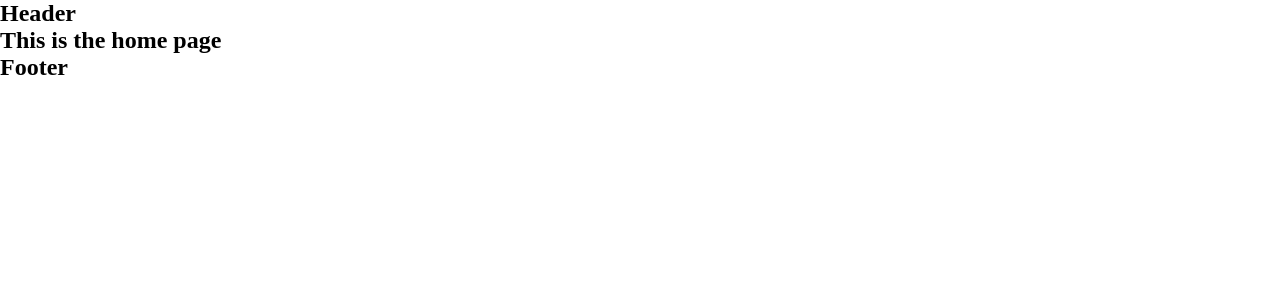
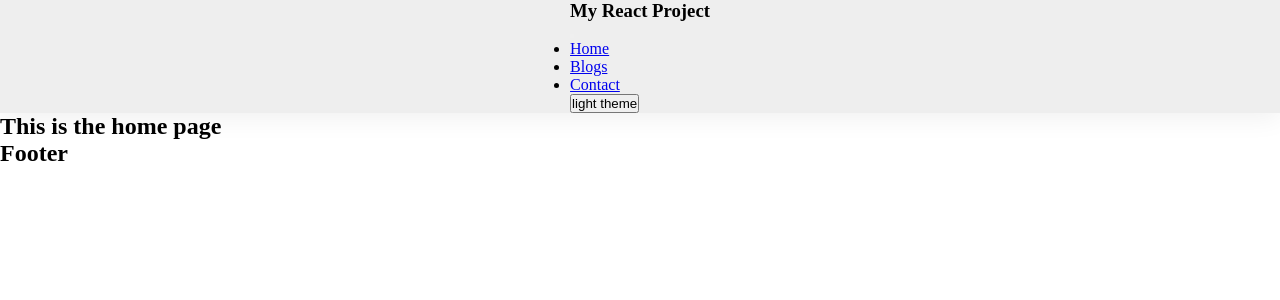
Before and after one commit to Varma-PA/profile-page-temp, a React (Vite) app: page / in a window 1280 px wide. Shown: the top 300 px of the page. Built offline with nearby package versions, Linux system fonts and the light colour scheme.

Commit message:
Completed with setting up base css and route

```diff
--- a/src/App.tsx
+++ b/src/App.tsx
@@ -1,18 +1,48 @@
-import { RouterProvider } from "react-router-dom";
+import { BrowserRouter as Router, Routes, Route } from "react-router-dom";
 import "./styles/main.scss";
 import Footer from "./components/Footer";
 import Header from "./components/Header";
 import router from "./router";
+import { Fragment, useState, useEffect } from "react";
+import HomePage from "./pages/Home";
+import Contact from "./pages/Contact";
+import Blogs from "./pages/Blogs";
+import ErrorPage from "./pages/ErrorPage";
+import { ThemeContext } from "./ThemeContext";
 
 function App() {
+  const [theme, setTheme] = useState("light");
+
+  const [toggle, setToggle] = useState(false);
+
+  useEffect(() => {
+    if (toggle) setTheme("dark");
+    else setTheme("light");
+  }, [toggle]);
+
+  const changeTheme = () => {
+    setToggle((toggle) => !toggle);
+  };
+
   return (
-    <div>
-      <Header />
-      <main>
-        <RouterProvider router={router} />
-      </main>
-      <Footer />
-    </div>
+    <ThemeContext.Provider value={theme}>
+      <Router>
+        <Fragment>
+          <Header callBack={changeTheme} />
+          <main className={`main-block main-${theme}`}>
+            <Routes>
+              <Route path="/" element={<HomePage />}></Route>
+              <Route path="/contact" element={<Contact />}></Route>
+              <Route path="/blogs" element={<Blogs />}></Route>
+              <Route path="/404-not-found" element={<ErrorPage />}></Route>
+              <Route path="*" element={<ErrorPage />}></Route>
+            </Routes>
+            {/* <RouterProvider router={router} /> */}
+          </main>
+          <Footer />
+        </Fragment>
+      </Router>
+    </ThemeContext.Provider>
   );
 }
 
--- /dev/null
+++ b/src/ThemeContext.ts
@@ -0,0 +1,11 @@
+import { createContext } from "react";
+
+type ThemeContextType = "light" | "dark" | null;
+
+// interface ThemeContextType{
+//     color: string;
+// }
+
+const ThemeContext: any = createContext<ThemeContextType>(null);
+
+export { ThemeContext };
--- a/src/components/Header/index.tsx
+++ b/src/components/Header/index.tsx
@@ -1,10 +1,61 @@
-import React from "react";
+import React, { useContext, useState } from "react";
+import { Link } from "react-router-dom";
+import { ThemeContext } from "../../ThemeContext";
 
-const Header = () => {
+interface headerProps {
+  callBack: () => void;
+}
+
+const Header = ({ callBack }: headerProps): JSX.Element => {
+  const theme = useContext(ThemeContext);
+
+  const [hamburgerClick, setHamburgerClick] = useState(true);
+
   return (
-    <div>
-      <h2>Header</h2>
-    </div>
+    <header className={"header " + theme}>
+      <div className="header-flexbox">
+        <h3>My React Project</h3>
+        <div className="parent-nav-flexbox">
+          <button
+            id="hamburger"
+            className={`hamburger hamburger-${theme}`}
+            onClick={() => setHamburgerClick((click) => !click)}
+          >
+            <i className="gg-menu"></i>
+          </button>
+
+          <div
+            className={`nav-flexbox ${
+              hamburgerClick === true ? "nav-mobile-show" : "nav-mobile-noshow"
+            } `}
+          >
+            <ul
+              className={`header-navigation header-navigation-${theme} mobile-theme`}
+            >
+              {/* <li onClick={() => changePage("home")}>Home</li>
+              <li onClick={() => changePage("blogs")}>Blogs</li>
+              <li onClick={() => changePage("about")}>About</li> */}
+              <li>
+                <Link to="/">Home</Link>
+              </li>
+              <li>
+                <Link to="/blogs">Blogs</Link>
+              </li>
+              <li>
+                <Link to="/contact">Contact</Link>
+              </li>
+            </ul>
+            <button
+              className={`change-theme-button button-${theme}`}
+              onClick={callBack}
+            >
+              {/* <i className="gg-sun"></i> */}
+              {theme + " "}theme
+            </button>
+          </div>
+        </div>
+      </div>
+    </header>
   );
 };
 
--- a/src/router.tsx
+++ b/src/router.tsx
@@ -1,33 +1,54 @@
-import { createBrowserRouter } from "react-router-dom";
+import {
+  createBrowserRouter,
+  createRoutesFromElements,
+  Route,
+} from "react-router-dom";
+import Footer from "./components/Footer";
+import Header from "./components/Header";
 import Blogs from "./pages/Blogs";
 import Contact from "./pages/Contact";
 import ErrorPage from "./pages/ErrorPage";
 import HomePage from "./pages/Home";
 
-const router = createBrowserRouter([
-  {
-    path: "/",
-    element: <HomePage />,
-    errorElement: <ErrorPage />,
-  },
-  {
-    path: "/contact",
-    element: <Contact />,
-    errorElement: <ErrorPage />,
-  },
-  {
-    path: "/blogs",
-    element: <Blogs />,
-    errorElement: <ErrorPage />,
-  },
-  {
-    path: "/404-not-found",
-    element: <ErrorPage />,
-  },
-  {
-    path: "*",
-    element: <ErrorPage />,
-  },
-]);
+// const router = createBrowserRouter([
+//   {
+//     path: "/",
+//     element: <HomePage />,
+//     errorElement: <ErrorPage />,
+//   },
+//   {
+//     path: "/contact",
+//     element: <Contact />,
+//     errorElement: <ErrorPage />,
+//   },
+//   {
+//     path: "/blogs",
+//     element: <Blogs />,
+//     errorElement: <ErrorPage />,
+//   },
+//   {
+//     path: "/404-not-found",
+//     element: <ErrorPage />,
+//   },
+//   {
+//     path: "*",
+//     element: <ErrorPage />,
+//   },
+// ]);
+
+const router = (callBack: any) =>
+  createBrowserRouter(
+    createRoutesFromElements(
+      <>
+        <Header callBack={callBack} />
+        <Route path="/" element={<HomePage />}></Route>
+        <Route path="/contact" element={<Contact />}></Route>
+        <Route path="/blogs" element={<Blogs />}></Route>
+        <Route path="/404-not-found" element={<HomePage />}></Route>
+        <Route path="*" element={<HomePage />}></Route>
+        <Footer />
+      </>
+    )
+  );
 
 export default router;
--- a/src/styles/base/_base.scss
+++ b/src/styles/base/_base.scss
@@ -11,3 +11,49 @@
 body {
   box-sizing: border-box;
 }
+
+:root {
+  --dark-background: #eeeeee;
+}
+
+.light {
+  background-color: #eeeeee;
+}
+.dark {
+  background-color: #0b0b0b;
+}
+
+.light-background {
+  background-color: #eeeeee;
+  /* animation: fadeIn 1s linear; */
+  transition: all 0.5s linear;
+  color: black;
+}
+
+.dark-background {
+  background-color: #222222;
+  /* animation-name: fadeIn; */
+  /* animation-duration: 1s; */
+  transition: all 0.5s linear;
+  color: white;
+}
+
+.the-root {
+  display: grid;
+  grid-template-rows: auto 1fr auto;
+  min-height: 100vh;
+}
+
+.the-root > main {
+  display: flex;
+  justify-content: center;
+  /* align-items: center; */
+  margin: 3rem 0;
+}
+
+.light > h2 {
+  color: black;
+}
+.dark > h2 {
+  color: white;
+}
--- a/src/styles/components/_header.scss
+++ b/src/styles/components/_header.scss
@@ -0,0 +1,15 @@
+.header {
+  display: flex;
+  align-items: center;
+  justify-content: center;
+}
+
+.header:hover {
+  box-shadow: rgb(0 0 0 / 6%) 0px 6px 24px;
+  transition: all 0.2s linear;
+}
+
+.header:hover::after {
+  box-shadow: 0;
+  transition: all 0.2s linear;
+}
--- a/src/styles/main.scss
+++ b/src/styles/main.scss
@@ -7,6 +7,10 @@
 @import "./base/animations";
 @import "./base/utilities";
 
+@import "./components/header";
+@import "./components/card";
+@import "./components/footer";
+
 @import "./pages/home";
 @import "./pages/blogs";
 @import "./pages/contact";
```
